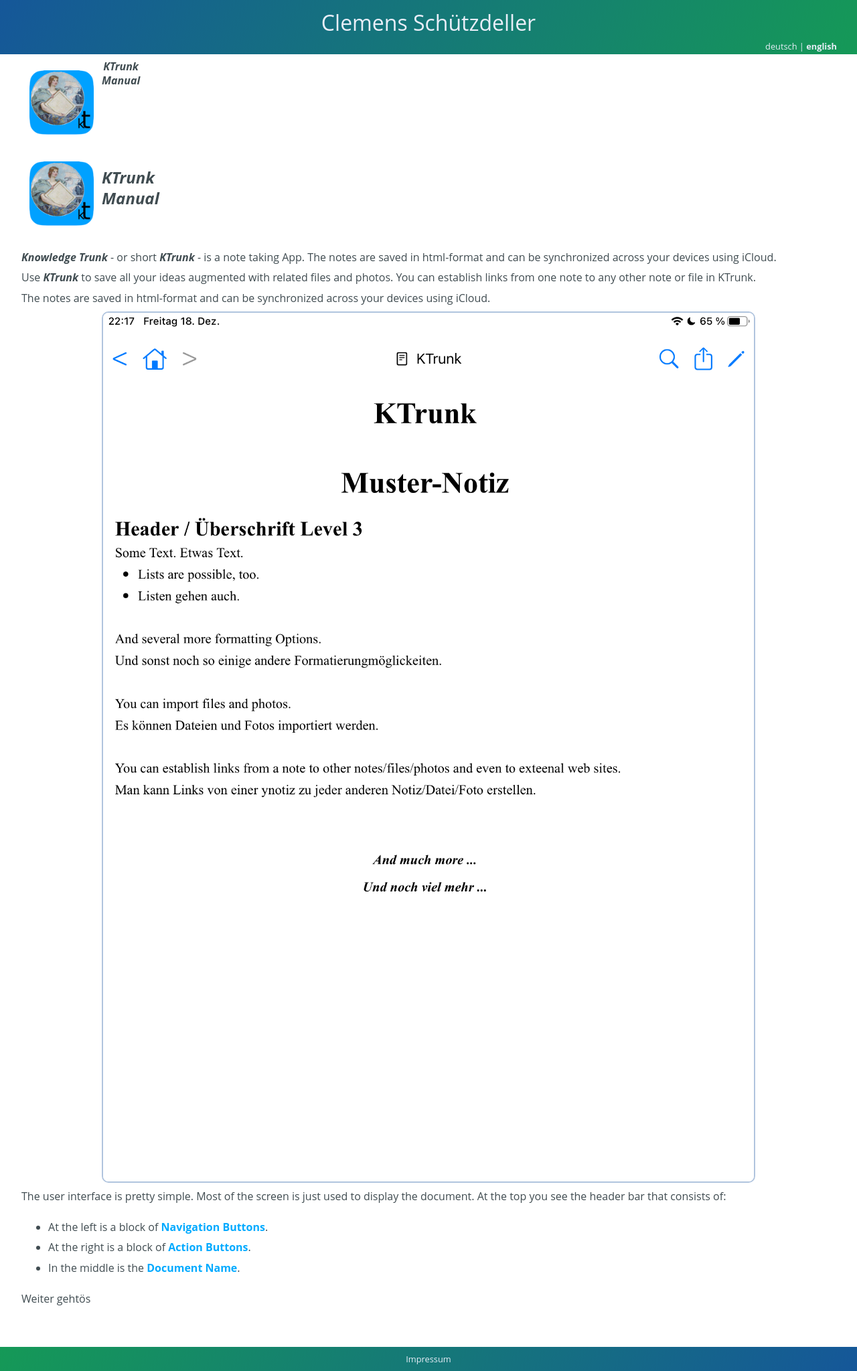
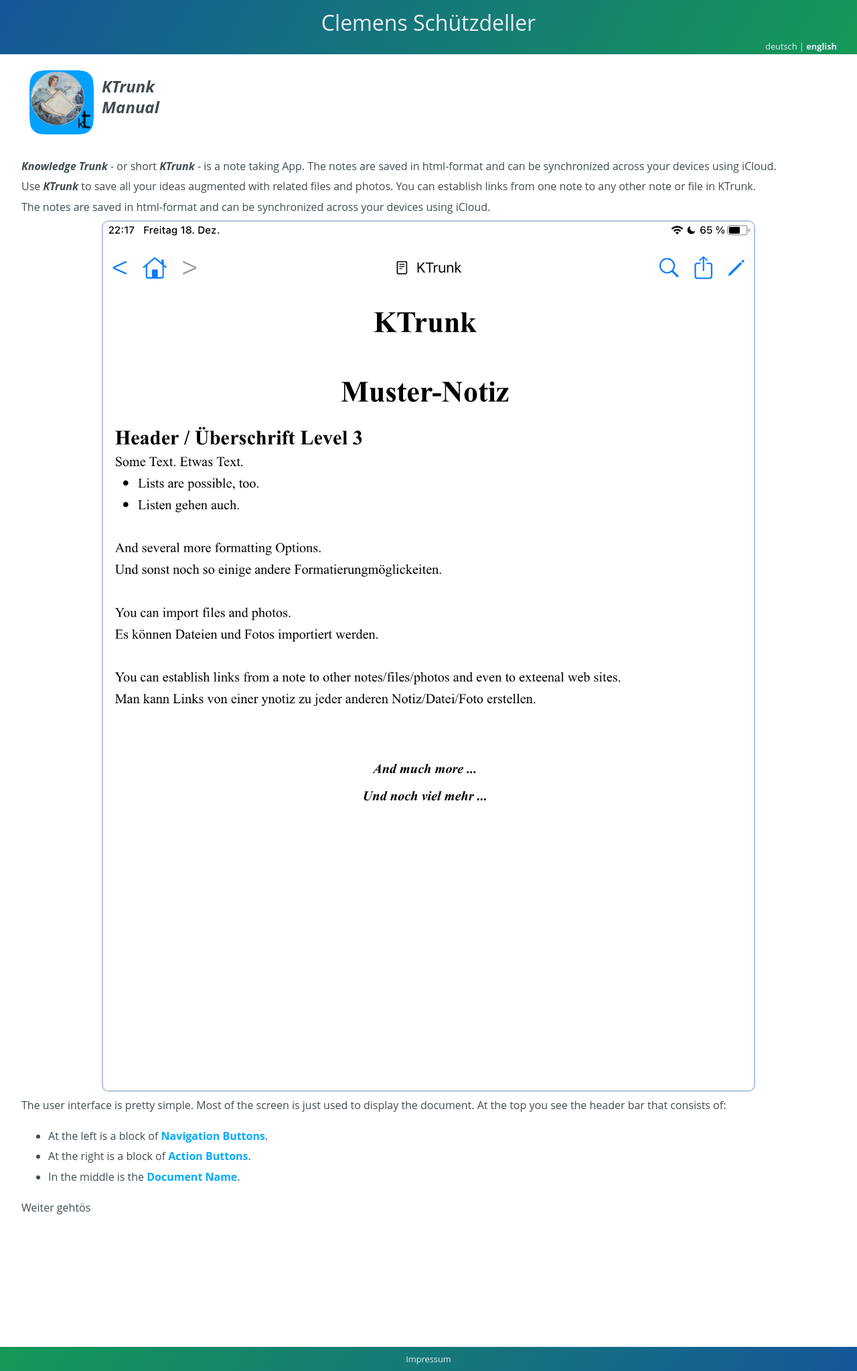
Before and after one commit to cs-LA/home, a Jekyll site: the page built from KTrunk/Manual.md, in a window 1280 px wide. Shown: the whole page at 67% size. Built offline with Jekyll 4.4.1, drawn with Linux system fonts in a browser that asks for light colours; our own code applies the rules of GitHub Pages for plain Markdown files.

Commit message:
Update Manual.md

```diff
--- a/KTrunk/Manual.md
+++ b/KTrunk/Manual.md
@@ -1,12 +1,3 @@
-
-<div class="logoRow">
-  <div class="logoColumn logoColumnLeft">
-    <img src="logo120.png">
-  </div>
-  <div class="logoColumn logoColumnRight">
-    <b><i>KTrunk<br><span class="en">Manual</span><span class="de">Handbuch</span></i></b>
-  </div>
-</div>
 
 <div class="logoRow">
   <div class="logoColumn logoColumnLeft">
```
